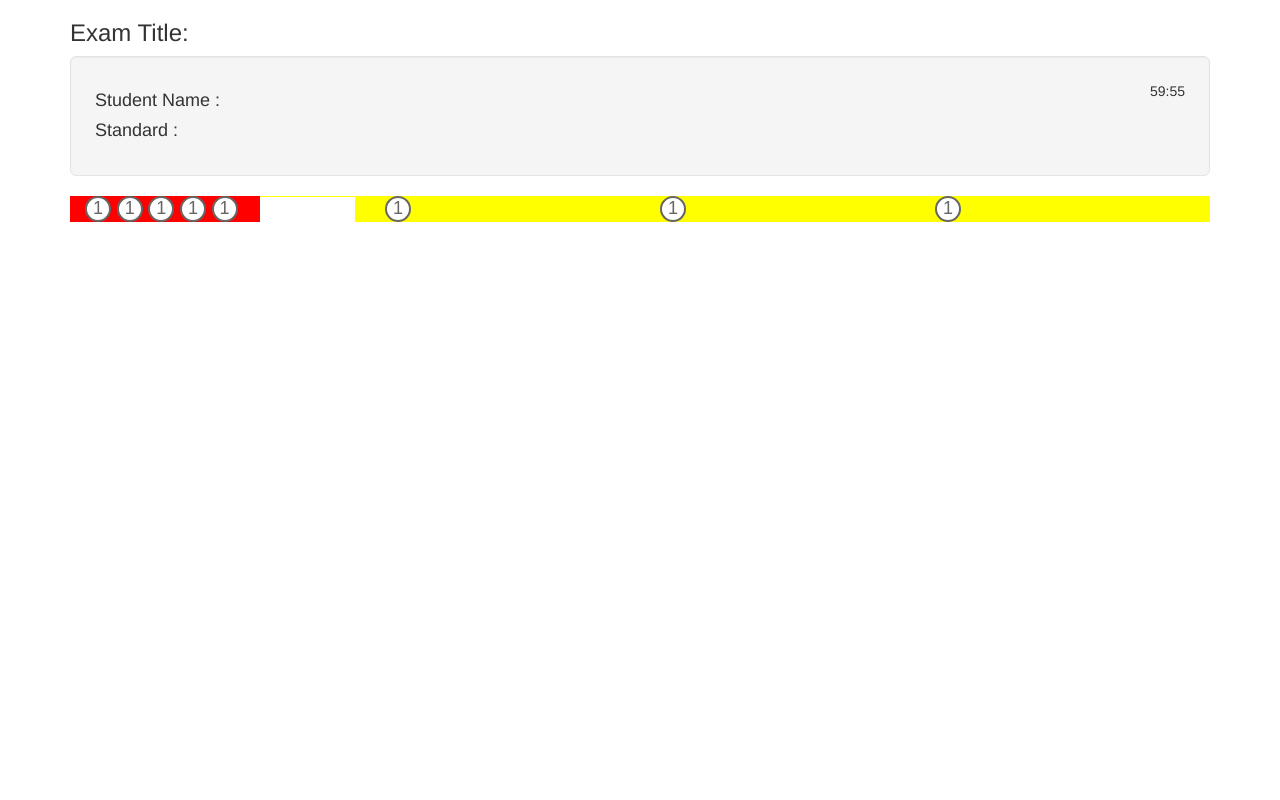
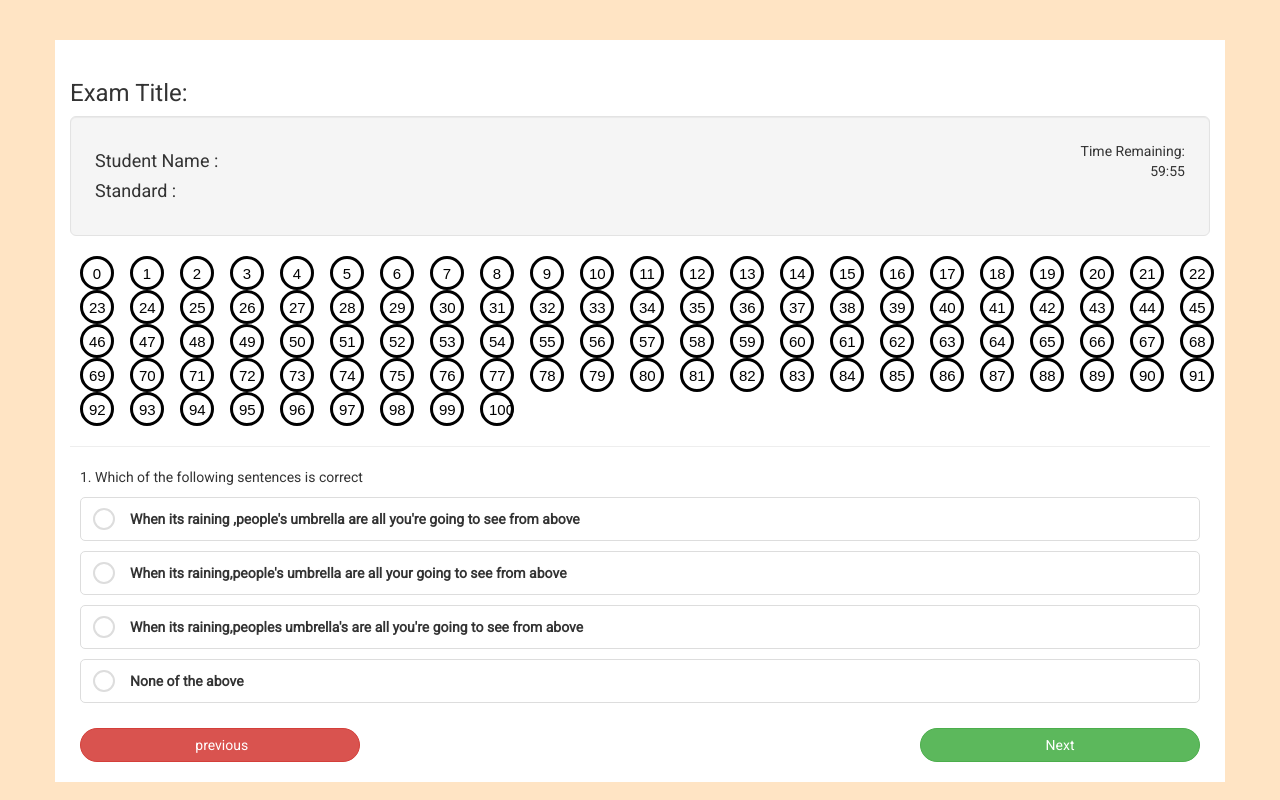
Before and after one commit to shahjay60/https-github.com-shahjay60-Scholarship, an ASP.NET MVC app: page /Exam/ExamDetails in a window 1280 px wide. Run offline with ASP.NET Core 8 and stand-ins for ASP.NET MVC 5, Linux system fonts and the light colour scheme; the project's own start-up code is not run, and a stand-in starts its controllers and pages; some libraries are stand-ins or nearby versions.

Commit message:
Commit exam page design

```diff
--- /dev/null
+++ b/Scholarship/Content/ExamCss.css
@@ -0,0 +1,102 @@
+@import url('https://fonts.googleapis.com/css2?family=Roboto&display=swap');
+
+* {
+    margin: 0;
+    padding: 0;
+    box-sizing: border-box;
+    font-family: 'Roboto', sans-serif
+}
+
+p {
+    margin: 0%
+}
+
+body {
+    height: 100vh;
+    background-color: bisque;
+    padding: 10px
+}
+
+.container {
+    margin: 30px auto;
+    background: white;
+    padding: 20px 15px
+}
+
+label.box {
+    display: flex;
+    margin-top: 10px;
+    padding: 10px 12px;
+    border-radius: 5px;
+    cursor: pointer;
+    border: 1px solid #ddd
+}
+
+#one:checked ~ label.first,
+#two:checked ~ label.second,
+#three:checked ~ label.third,
+#four:checked ~ label.forth,
+#five:checked ~ label.fifth,
+#six:checked ~ label.sixth,
+#seven:checked ~ label.seveth,
+#eight:checked ~ label.eighth {
+    border-color: #8e498e
+}
+
+    #one:checked ~ label.first .circle,
+    #two:checked ~ label.second .circle,
+    #three:checked ~ label.third .circle,
+    #four:checked ~ label.forth .circle,
+    #five:checked ~ label.fifth .circle,
+    #six:checked ~ label.sixth .circle,
+    #seven:checked ~ label.seveth .circle,
+    #eight:checked ~ label.eighth .circle {
+        border: 6px solid #8e498e;
+        background-color: #fff
+    }
+
+label.box:hover {
+    background: #d5bbf7
+}
+
+label.box .course {
+    display: flex;
+    align-items: center;
+    width: 100%
+}
+
+label.box .circle {
+    height: 22px;
+    width: 22px;
+    border-radius: 50%;
+    margin-right: 15px;
+    border: 2px solid #ddd;
+    display: inline-block
+}
+
+input[type="radio"] {
+    display: none
+}
+
+.btn.btn-primary {
+    border-radius: 25px;
+    margin-top: 20px
+}
+
+@media(max-width: 450px) {
+    .subject {
+        font-size: 12px
+    }
+}
+
+.circle {
+    border-radius: 50%;
+    width: 34px;
+    height: 34px;
+    padding: 6px;
+    background: #fff;
+    border: 3px solid #000;
+    color: #000;
+    text-align: center;
+    font: 15px Arial, sans-serif;
+}
--- a/Scholarship/Views/Exam/ExamDetails.cshtml
+++ b/Scholarship/Views/Exam/ExamDetails.cshtml
@@ -4,22 +4,11 @@
 <!DOCTYPE html>
 <html lang="en">
 <head>
-    <style>
-        .numberCircle {
-            border-radius: 50%;
-            width: 26px;
-            height: 26px;
-            background: #fff;
-            border: 2px solid #666;
-            color: #666;
-            text-align: center;
-            font: 18px Arial, sans-serif;
-        }
-    </style>
     <title>Exam</title>
     <meta charset="utf-8">
     <meta name="viewport" content="width=device-width, initial-scale=1">
     <link rel="stylesheet" href="https://maxcdn.bootstrapcdn.com/bootstrap/3.4.1/css/bootstrap.min.css">
+    <link href="~/Content/ExamCss.css" rel="stylesheet" />
     <script src="https://ajax.googleapis.com/ajax/libs/jquery/3.6.0/jquery.min.js"></script>
     <script src="https://maxcdn.bootstrapcdn.com/bootstrap/3.4.1/js/bootstrap.min.js"></script>
 </head>
@@ -34,45 +23,40 @@
                     <h4>Standard :</h4>
                 </div>
                 <div class="col-sm-6 text-right">
-                    <div id="time"></div>
+                    Time Remaining: <div id="time"></div>
                 </div>
             </div>
 
         </div>
-        <div class="col-lg-2 col-md-6 col-sm-6" style="background-color:red">
         <div class="row">
-                <div class="col-sm-2">
-                    <div class="numberCircle">1</div>
+            @for (int i = 0; i <= 100; i++)
+            {
+                <div class="col-sm-1" style="padding-left: 25px; padding-right: 25px; width: 1.333333%">
+                    <div class="circle">@i</div>
                 </div>
-                <div class="col-sm-2">
-                    <div class="numberCircle">1</div>
-                </div>
-                <div class="col-sm-2">
-                    <div class="numberCircle">1</div>
-                </div>
-                <div class="col-sm-2">
-                    <div class="numberCircle">1</div>
-                </div>
-                <div class="col-sm-2">
-                    <div class="numberCircle">1</div>
-                </div>
-                <br />
+            }
 
         </div>
+        <hr />
+            <div class="row" style="margin-top:15px;">
+                <div class="col-12" style="padding-left:25px;padding-right:25px;">
+                    <p class="fw-bold">1. Which of the following sentences is correct</p>
+                    <div>
+                        <input type="radio" name="box" id="one"> <input type="radio" name="box" id="two"> <input type="radio" name="box" id="three"> <input type="radio" name="box" id="four"> <label for="one" class="box first">
+                            <div class="course"> <span class="circle"></span> <span class="subject"> When its raining ,people's umbrella are all you're going to see from above </span> </div>
+                        </label> <label for="two" class="box second">
+                            <div class="course"> <span class="circle"></span> <span class="subject"> When its raining,people's umbrella are all your going to see from above </span> </div>
+                        </label> <label for="three" class="box third">
+                            <div class="course"> <span class="circle"></span> <span class="subject"> When its raining,peoples umbrella's are all you're going to see from above </span> </div>
+                        </label> <label for="four" class="box forth">
+                            <div class="course"> <span class="circle"></span> <span class="subject"> None of the above </span> </div>
+                        </label>
+                    </div>
+                </div>
 
-        </div>
-        <div class="col-lg-1 col-md-6 col-sm-6" style="background-color:yellow">
-
-        </div>
-        <div class="col-lg-9 col-md-6 col-sm-6" style="background-color:yellow">
-            <div class="col-sm-4">
-                <div class="numberCircle">1</div>
-            </div>
-            <div class="col-sm-4">
-                <div class="numberCircle">1</div>
-            </div>
-            <div class="col-sm-4">
-                <div class="numberCircle">1</div>
+                <div style="padding-left:25px;padding-right:25px;">
+                    <button class="btn btn-primary d-flex align-items-center btn-danger pull-left" type="button" style="width:25%;"><i class="fa fa-angle-left mt-1 mr-1"></i>&nbsp;previous</button>
+                    <button class="btn btn-primary border-success align-items-center btn-success pull-right" type="button" style="width:25%;">Next<i class="fa fa-angle-right ml-2"></i></button>
                 </div>
             </div>
         </div>
@@ -80,8 +64,7 @@
 </body>
 </html>
 <script type="text/javascript">
-    function disableF5(e)
-    { if ((e.which || e.keyCode) == 116 || (e.which || e.keyCode) == 82) e.preventDefault(); };
+    function disableF5(e) { if ((e.which || e.keyCode) == 116 || (e.which || e.keyCode) == 82) e.preventDefault(); };
 
     function disbaleCTR_R(e) {
         if (e.keyCode == 65 && e.ctrlKey) {
```
Also changed, not shown: Scholarship/Scholarship.csproj, 6 other files. Lines whose indentation alone changed are shown as unchanged.
